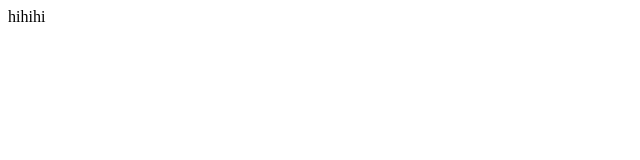
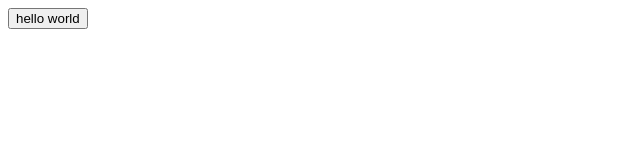
Before and after one commit to wmasfoe/legendary-design, a React (Vite) app in the folder packages/legendary-ui/: page / in a window 1280 px wide. Shown: the top 160 px of the page, without its empty margins (0-640 px from the left). Built offline with nearby package versions, Linux system fonts and the light colour scheme.

Commit message:
feat: button 组件wip

```diff
--- /dev/null
+++ b/packages/legendary-ui/components/Button/Button.tsx
@@ -0,0 +1,23 @@
+import { memo } from "react"
+import type { ButtonProps } from './types'
+import { useClassNames, useDefaultProps } from '@legendary/hooks'
+
+const Button = (props: ButtonProps) => {
+  const { btnType, children, disabled, ...other } = useDefaultProps(props, {
+    btnType: 'primary',
+    disabled: false
+  })
+  const classnames = useClassNames(['btn', `btn-${btnType}`], {
+    disabled,
+  })
+
+  return <>
+    {
+      btnType === 'link' ?
+        <a className={classnames} {...other}>{children}</a>:
+        <button className={classnames} disabled={disabled} {...other}>{ children }</button>
+    }
+  </>;
+};
+
+export default memo(Button);
--- /dev/null
+++ b/packages/legendary-ui/components/index.ts
@@ -0,0 +1 @@
+export { default as Button } from './Button/Button'
--- /dev/null
+++ b/packages/legendary-ui/index.ts
@@ -0,0 +1 @@
+export * from './components/index'
--- a/packages/legendary-ui/src/App.tsx
+++ b/packages/legendary-ui/src/App.tsx
@@ -1,7 +1,23 @@
-import { useState } from 'react'
+import { useState, useEffect } from 'react'
+import { Button } from '../components'
+function App() {
+  const [type, setType] = useState('primary')
 
-function App() {
-  return <div>hihihi</div>
+  useEffect(() => {
+    const timeout = setTimeout(() => {
+      setType('danger')
+    }, 3000);
+
+    return () => {
+      clearTimeout(timeout)
+    }
+  }, [])
+
+  return <div>
+    <Button onClick={() => {console.log('123')}} btnType={type as 'primary' | 'danger'}>
+      hello world
+    </Button>
+  </div>
 }
 
 export default App
```
Also changed, not shown: packages/legendary-ui/Button/Button.tsx (deleted, +0 -11 lines), packages/legendary-ui/components/Button/types.d.ts (added, +22 -0 lines).
